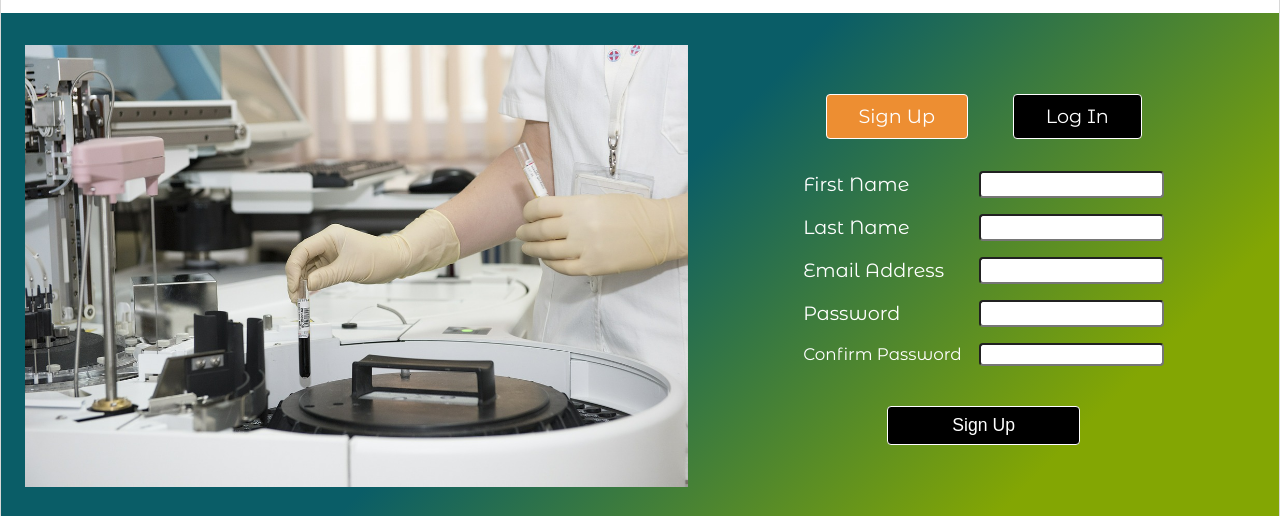
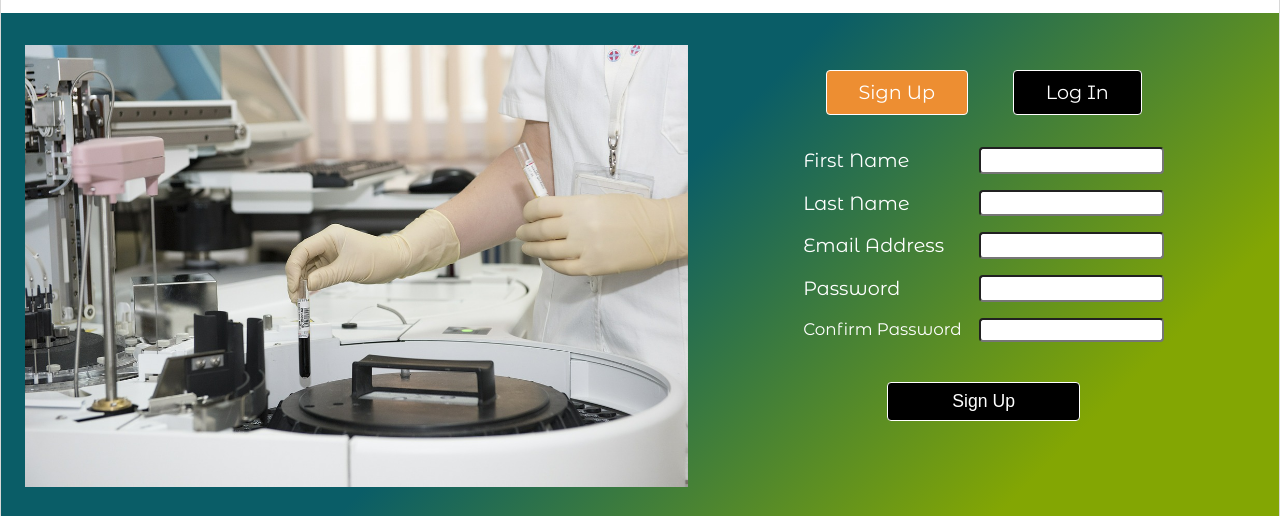
Before and after one commit to mfieldsboston/CareDashTestCode, a plain HTML site: page index.html in a window 1280 px wide. Shown: the part 87-603 px from the top of the page. Drawn offline with nearby package versions, Linux system fonts and the light colour scheme.

Commit message:
form position tweak

```diff
--- a/resources/css/style.css
+++ b/resources/css/style.css
@@ -377,7 +377,7 @@ header nav.mobile img,
   width: 45%;
   display: flex;
   justify-content: center;
-  padding-top: 4%;
+  padding-top: 2%;
 }
 
 #section1 .form_content .field-wrap {
```
